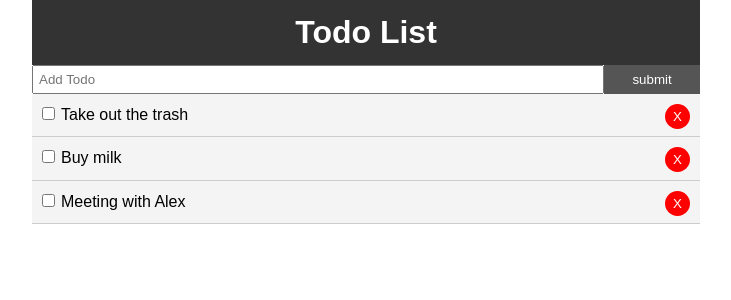
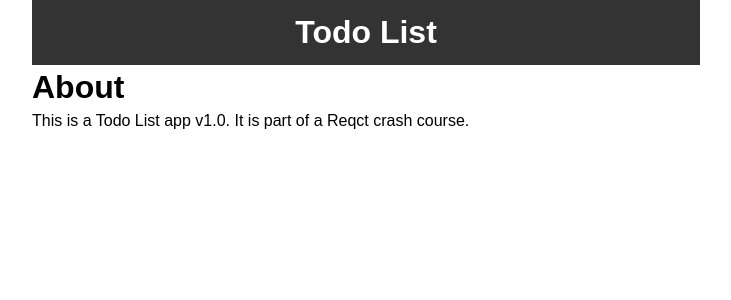
Before and after one commit to dennismarks/To-Do-React-Web-App, a React (Create React App) app: page /about in a window 1280 px wide. Shown: the top 300 px of the page, without its empty margins (274-1005 px from the left). Built offline with nearby package versions, Linux system fonts and the light colour scheme.

Commit message:
add about page and route to it

```diff
--- a/package.json
+++ b/package.json
@@ -5,6 +5,7 @@
   "dependencies": {
     "react": "^16.10.2",
     "react-dom": "^16.10.2",
+    "react-router-dom": "^5.1.2",
     "react-scripts": "3.2.0",
     "uuid": "^3.3.3"
   },
--- a/src/App.js
+++ b/src/App.js
@@ -1,8 +1,10 @@
 import React, { Component } from "react";
+import { BrowserRouter as Router, Route } from "react-router-dom";
 import "./App.css";
 import Header from "./components/Header";
 import Todos from "./components/Todos";
 import AddTodo from "./components/AddTodo";
+import About from "./components/pages/About";
 import uuid from "uuid";
 
 class App extends Component {
@@ -58,17 +60,28 @@ class App extends Component {
   render() {
     console.log(this.state.todos);
     return (
+      <Router>
         <div className="App" style={{ maxWidth: "700px", margin: "auto" }}>
           <div className="container">
             <Header />
+            <Route
+              exact
+              path="/"
+              render={props => (
+                <React.Fragment>
                   <AddTodo addTodo={this.addTodo} />
                   <Todos
                     todos={this.state.todos}
                     markComplete={this.markComplete}
                     delTodo={this.delTodo}
                   />
+                </React.Fragment>
+              )}
+            ></Route>
+            <Route path="/about" component={About}></Route>
           </div>
         </div>
+      </Router>
     );
   }
 }
--- /dev/null
+++ b/src/components/pages/About.js
@@ -0,0 +1,12 @@
+// rcf
+
+import React from "react";
+
+export default function About() {
+  return (
+    <React.Fragment>
+      <h1>About</h1>
+      <p>This is a Todo List app v1.0. It is part of a Reqct crash course.</p>
+    </React.Fragment>
+  );
+}
```
Also changed, not shown: 1 other file (tests, documents, lock files or other folders). Lines whose indentation alone changed are shown as unchanged.
